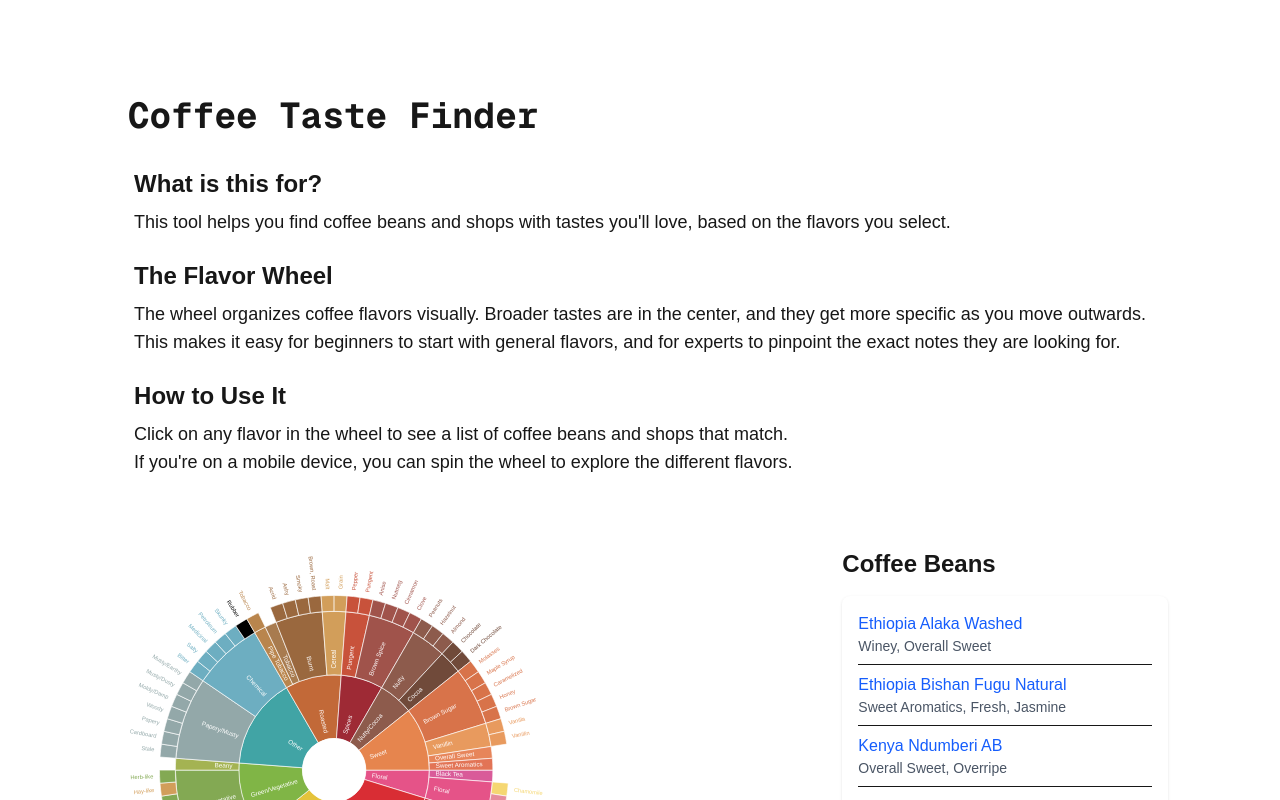
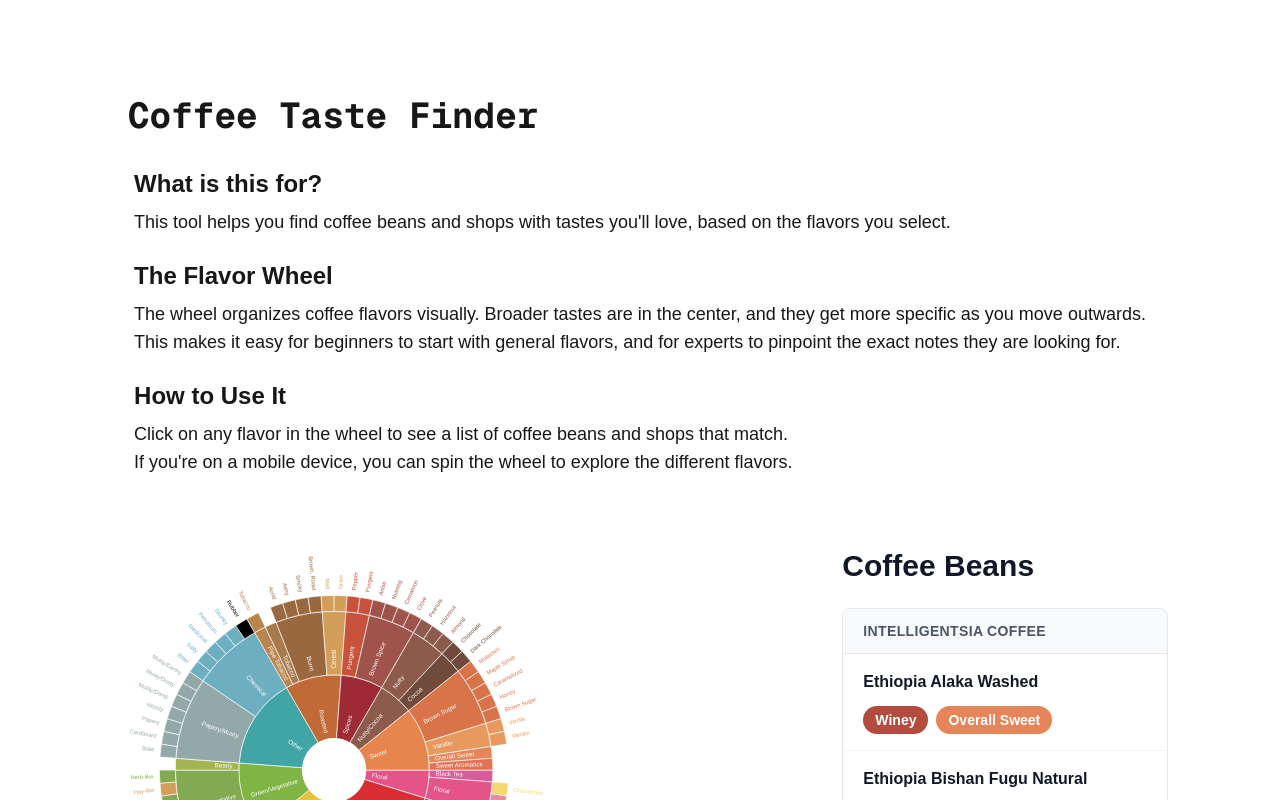
Before and after one commit to hankhsiao/coffee-taste-finder, a Next.js app: page / in a window 1280 px wide. Shown: the top 800 px of the page. Built offline with nearby package versions, Linux system fonts and the light colour scheme.

Commit message:
Add coffee shop to list and update page with selected flavors prop

```diff
--- a/app/components/CoffeeBeanList.tsx
+++ b/app/components/CoffeeBeanList.tsx
@@ -1,41 +1,110 @@
-import { CoffeeBean } from '../data/types';
+import { CoffeeBean, CoffeeShop } from '../data/types';
 import { flavorWheelData } from '../data/flavors';
+import { coffeeShopsData } from '../data/coffee-shops';
 import Link from 'next/link';
+import Pill from './Pill';
 
-// Helper function to build a map of flavor IDs to names
-const buildFlavorIdToNameMap = () => {
-  const map: { [key: string]: string } = {};
+// Helper function to build a map of flavor IDs to names and colors
+const buildFlavorMap = () => {
+  const map: { [key: string]: { name: string; color: string } } = {};
   flavorWheelData.categories.forEach((level1) => {
     level1.children.forEach((level2) => {
       level2.children.forEach((level3) => {
-        map[level3.id] = level3.name;
+        map[level3.id] = { name: level3.name, color: level3.color_hex };
       });
     });
   });
   return map;
 };
 
-const flavorIdToNameMap = buildFlavorIdToNameMap();
+const flavorMap = buildFlavorMap();
+
+// Helper function to build a map of shop IDs to shop names
+const buildShopIdToNameMap = () => {
+  const map: { [key: string]: string } = {};
+  coffeeShopsData.forEach((shop) => {
+    map[shop.id] = shop.name;
+  });
+  return map;
+};
+
+const shopIdToNameMap = buildShopIdToNameMap();
+
+// Function to get popular beans (first 5 beans from the data)
+const getPopularBeans = (beans: CoffeeBean[]): CoffeeBean[] => {
+  return beans.slice(0, 5);
+};
 
 interface CoffeeBeanListProps {
   beans: CoffeeBean[];
+  selectedFlavors?: string[];
 }
 
-const CoffeeBeanList = ({ beans }: CoffeeBeanListProps) => {
+const CoffeeBeanList = ({ beans, selectedFlavors = [] }: CoffeeBeanListProps) => {
+  // Show popular beans if no filter is applied
+  const beansToDisplay = selectedFlavors.length === 0 ? getPopularBeans(beans) : beans;
+
+  // Group beans by coffee shop
+  const beansByShop = beansToDisplay.reduce(
+    (acc, bean) => {
+      const shopId = bean.shopId;
+      if (!acc[shopId]) {
+        acc[shopId] = [];
+      }
+      acc[shopId].push(bean);
+      return acc;
+    },
+    {} as { [key: string]: CoffeeBean[] }
+  );
+
+  // Get shop objects in order
+  const shopsWithBeans = coffeeShopsData.filter((shop) => beansByShop[shop.id]);
+
   return (
     <div>
-      <h2 className="text-2xl font-bold mb-4">Coffee Beans</h2>
-      <ul className="bg-white rounded-lg shadow p-4">
-        {beans.map((bean) => (
-          <li key={bean.id} className="mb-2 border-b last:border-b-0 pb-2 last:pb-0">
-            <Link href={`/coffee-bean/${bean.id}`} className="text-blue-600 hover:underline">
-              {bean.name}
-            </Link>
-            <p className="text-sm text-gray-600">{bean.tasteNotes.map(id => flavorIdToNameMap[id] || id).join(', ')}</p>
-          </li>
-        ))}
-        {beans.length === 0 && <p>No coffee beans match the selected flavors.</p>}
-      </ul>
+      {/* Level 1: Main Title */}
+      <h2 className="text-3xl font-bold mb-6 text-gray-900">Coffee Beans</h2>
+      {beansToDisplay.length === 0 ? (
+        <div className="bg-gray-50 rounded-lg border border-gray-200 p-5">
+          <p className="text-gray-600">No coffee beans match the selected flavors.</p>
+        </div>
+      ) : (
+        <div className="space-y-4">
+          {shopsWithBeans.map((shop) => (
+            <div key={shop.id} className="rounded-lg border border-gray-200 overflow-hidden">
+              {/* Level 2: Coffee Shop Name */}
+              <div className="bg-gray-50 border-b border-gray-200 px-5 py-3">
+                <h3 className="text-sm font-semibold uppercase tracking-wide text-gray-600">{shop.name}</h3>
+              </div>
+
+              {/* Level 3 & 4: Beans and Pills */}
+              <ul className="divide-y divide-gray-100">
+                {beansByShop[shop.id].map((bean) => (
+                  <li key={bean.id} className="px-5 py-4 hover:bg-gray-50 transition-colors">
+                    <Link href={`/coffee-bean/${bean.id}`} className="text-base font-semibold text-gray-900 hover:text-blue-700 hover:underline transition-colors">
+                      {bean.name}
+                    </Link>
+                    {/* Level 4: Taste Notes Pills */}
+                    <div className="mt-3 flex flex-wrap gap-2">
+                      {bean.tasteNotes.map((noteId) => {
+                        const flavor = flavorMap[noteId];
+                        return (
+                          <Pill
+                            key={noteId}
+                            label={flavor ? flavor.name : noteId}
+                            color={flavor ? flavor.color : '#999999'}
+                            isSelected={selectedFlavors.includes(noteId)}
+                          />
+                        );
+                      })}
+                    </div>
+                  </li>
+                ))}
+              </ul>
+            </div>
+          ))}
+        </div>
+      )}
     </div>
   );
 };
--- /dev/null
+++ b/app/components/Pill.tsx
@@ -0,0 +1,23 @@
+interface PillProps {
+  label: string;
+  color: string;
+  isSelected?: boolean;
+}
+
+const Pill = ({ label, color, isSelected = false }: PillProps) => {
+  return (
+    <span
+      className={`inline-block px-3 py-1 rounded-full text-sm font-semibold text-white transition-all ${
+        isSelected ? 'ring-2 ring-offset-2 ring-gray-800 scale-105' : 'hover:scale-105'
+      }`}
+      style={{
+        backgroundColor: color,
+      }}
+      title={label}
+    >
+      {label}
+    </span>
+  );
+};
+
+export default Pill;
--- a/app/page.tsx
+++ b/app/page.tsx
@@ -89,7 +89,7 @@ export default function Home() {
 
         {/* Coffee bean list */}
         <div className="w-full lg:w-1/3 p-4 mt-4 lg:mt-0">
-          <CoffeeBeanList beans={filteredBeans} />
+          <CoffeeBeanList beans={filteredBeans} selectedFlavors={selectedFlavors} />
         </div>
       </div>
     </main>
```
